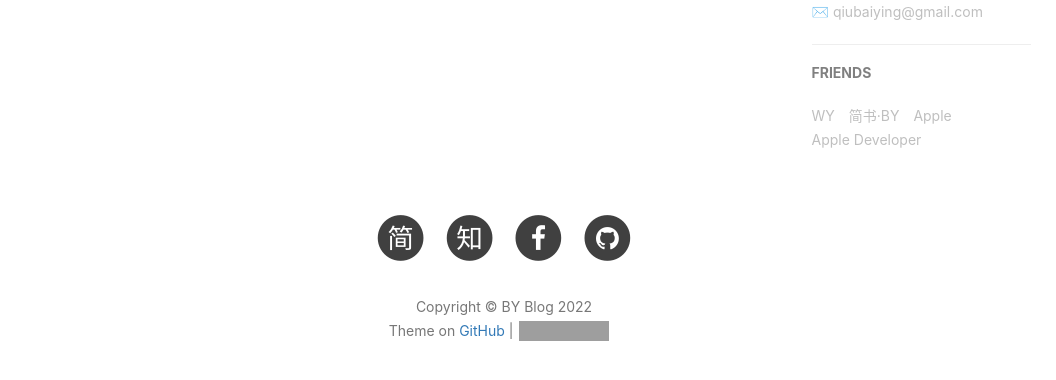
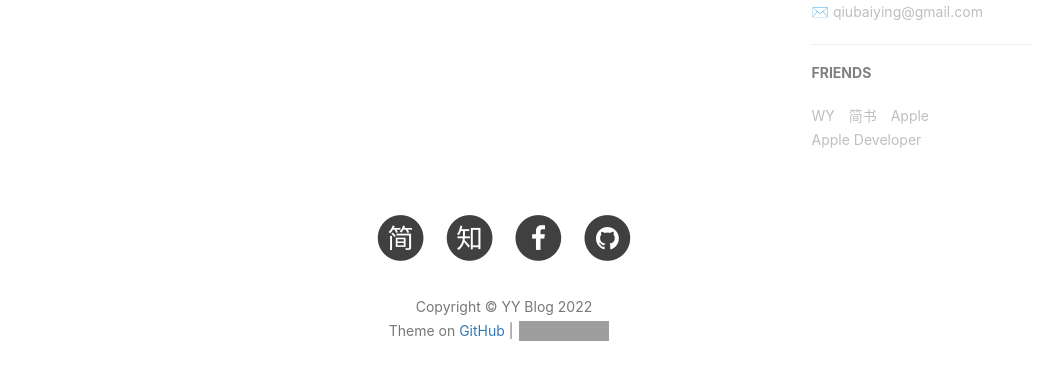
Before and after one commit to OneSunLee/OneSunLee.github.io, a Jekyll site: the page built from about.html, in a window 1280 px wide and 900 px high, scrolled down 643 px. Shown: the part 465-845 px from the top of the window, without its empty margins (136-1192 px from the left). Built offline with Jekyll 4.4.1, drawn with Linux system fonts in a browser that asks for light colours; nearby versions of some CDN libraries; comment, search, counter and statistics services are not loaded; grey boxes are pictures that could not be loaded.

Commit message:
small change

```diff
--- a/_config.yml
+++ b/_config.yml
@@ -1,10 +1,10 @@
 # Site settings
-title: BY Blog
-SEOTitle: 柏荧的博客 | BY Blog
+title: YY Blog
+SEOTitle: OneSunLee的博客 | YY Blog
 header-img: img/post-bg-desk.jpg
 email: qiubaiying@gmail.com
 description: "Every failure is leading towards success."
-keyword: "BY, BY Blog, 柏荧的博客, qiubaiying, 邱柏荧, iOS, Apple, iPhone"
+keyword: "LYY, LYY Blog, 一阳的博客, qiubaiying, 李一阳, iOS, Apple, iPhone"
 url: "http://qiubaiying.github.io"          # your host, for absolute URL
 baseurl: ""      # for example, '/blog' if your blog hosted on 'host/blog'
 github_repo: "https://github.com/qiubaiying/qiubaiying.github.io.git" # you code repository
@@ -12,7 +12,7 @@
 # Sidebar settings
 sidebar: true                           # whether or not using Sidebar.
 sidebar-about-description: "Goals determine what you going to be!"
-sidebar-avatar: /img/about-BY-gentle.jpg      # use absolute URL, seeing it's used in both `/` and `/about/`
+sidebar-avatar: /img/about-YY-gentle.jpg      # use absolute URL, seeing it's used in both `/` and `/about/`
 
 
 
@@ -102,8 +102,8 @@
         title: "WY",
         href: "http://zhengwuyang.com"
     },{
-        title: "简书·BY",
-        href: "http://www.jianshu.com/u/e71990ada2fd"
+        title: "简书",
+        href: "http://www.jianshu.com/"
     },{
         title: "Apple",
         href: "https://apple.com"
```
Also changed, not shown: img/about-YY-gentle.jpg (renamed from img/about-BY-gentle.jpg).
